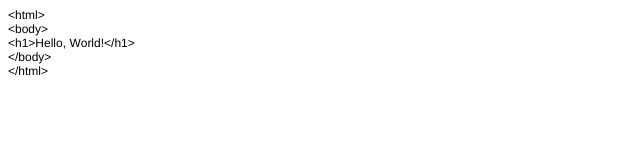
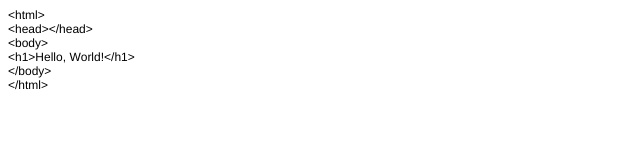
Before and after one commit to 20tsange1/Git-Practice, a plain HTML site: page hello.html in a window 1280 px wide. Shown: the whole page, without its empty margins (0-640 px from the left). Drawn offline with Linux system fonts and the light colour scheme.

Commit message:
HTML header

```diff
--- a/hello.html
+++ b/hello.html
@@ -13,6 +13,7 @@
 </head>
 <body>
 <p class="p1"><span class="s1">&lt;html&gt;</span></p>
+<p class="p1"><span class="s1">&lt;head&gt;&lt;/head&gt;</span></p>
 <p class="p1"><span class="s1">&lt;body&gt;</span></p>
 <p class="p1"><span class="s1">&lt;h1&gt;Hello, World!&lt;/h1&gt;</span></p>
 <p class="p1"><span class="s1">&lt;/body&gt;</span></p>
```
